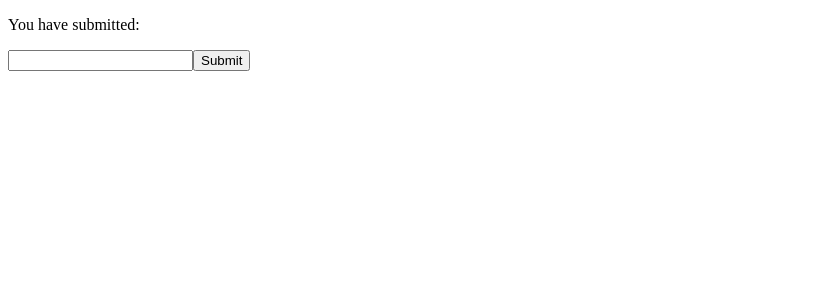
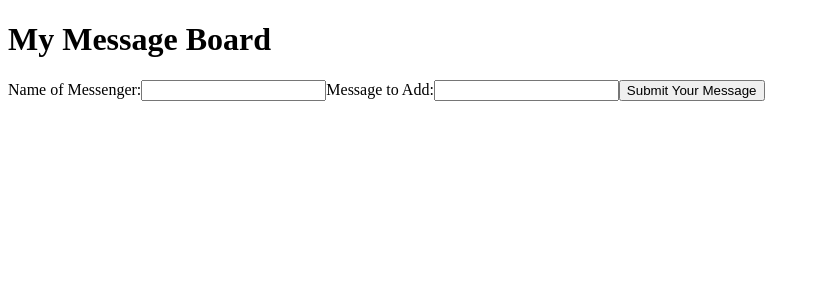
Before and after one commit to mase-hackthegap/react_review_project, a React (Create React App) app: page / in a window 1280 px wide. Shown: the top 300 px of the page, without its empty margins (0-820 px from the left). Built offline with nearby package versions, Linux system fonts and the light colour scheme.

Commit message:
Demo from Monday 4/10

```diff
--- a/src/components/InputMessage.js
+++ b/src/components/InputMessage.js
@@ -1,35 +1,96 @@
-import React, {useState} from "react";
+import React, {useState} from 'react';
 
 function InputMessage(){
-  const [message, setMessage] = useState('');
-  const [submittedMessage, setSubmittedMessage] = useState('');
+
+  //This is to create the template of the objects that will later
+  //be in the messages array that hold all of the messages
+  const [messageInfo, setMessageInfo] = useState({
+    name: '',
+    text: ''
+  });
+
+  //this is the array that will hold our messages
+  const [messages, setMessages] = useState([]);
 
   const handleInputChange = (event) => {
-    //event here = the input change as the user types
-    // the target is the input itself
-    // the value is the content being typed in the input
-    setMessage(event.target.value);
-    console.log(event.target.value);
-  }
+    setMessageInfo({
+      ...messageInfo,
+      [event.target.name]: event.target.value
+    });
+    console.log(`This is the input change: ${event.target.name}: ${event.target.value}`);
+  };
 
-  const handleSubmit = () => {
-    setSubmittedMessage(message);
-    console.log('message submitted');
-    setMessage('');
-  }
+  const handleSubmit = (event) =>{
+    event.preventDefault();
+    //finishing up the packaging of the new message for the array
+    const newMessage = {
+      name: messageInfo.name,
+      text: messageInfo.text
+    };
+    //Actually sending the new message into the array
+    setMessages([...messages, newMessage]);
+    //this clears out the inputs
+    setMessageInfo({
+      name: '',
+      text: ''
+    })
+  };
 
   return(
     <>
-    <p>You have submitted: {submittedMessage}</p>
-    <input
-      type="text"
-      value={message}
-      onChange={handleInputChange}
-    />
-    <button onClick={handleSubmit}>Submit</button>
+      <h1>My Message Board</h1>
+      <form onSubmit={handleSubmit}>
+        <label>
+          Name of Messenger:
+          <input
+            type="text"
+            name="name"
+            value={messageInfo.name}
+            onChange={handleInputChange}
+          />
+        </label>
+        <label>
+          Message to Add:
+          <input
+            type="text"
+            name="text"
+            value={messageInfo.text}
+            onChange={handleInputChange}
+          />
+        </label>
+        <button type="submit">Submit Your Message</button>
+      </form>
+      {messages.map((message, index)=>(
+        <div key={index}>
+          <h3>{message.name}</h3>
+          <p>{message.text}</p>
+        </div>
+      ))}
     </>
-  )
-
+  );
 }
 
 export default InputMessage;
+
+// !!! remember all of the kinds of inputs you can use: !!!
+// <input type="button"/>
+// <input type="checkbox"/>
+// <input type="color"/>
+// <input type="date"/>
+// <input type="datetime-local"/>
+// <input type="email"/>
+// <input type="file"/>
+// <input type="hidden"/>
+// <input type="image"/>
+// <input type="month"/>
+// <input type="number"/>
+// <input type="password"/>
+// <input type="radio"/>
+// <input type="range"/>
+// <input type="reset"/>
+// <input type="search"/>
+// <input type="submit"/>
+// <input type="tel"/>
+// <input type="time"/>
+// <input type="url"/>
+// <input type="week"/>
```
